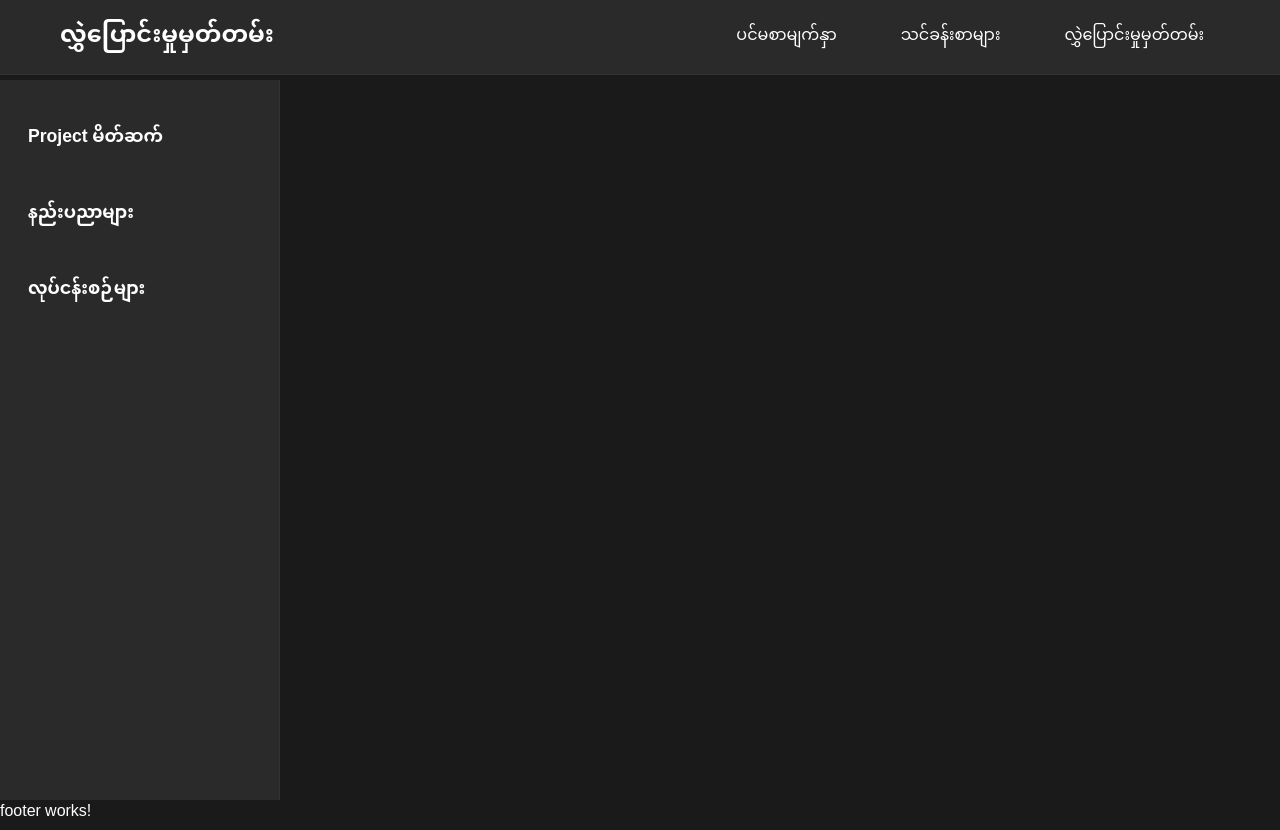
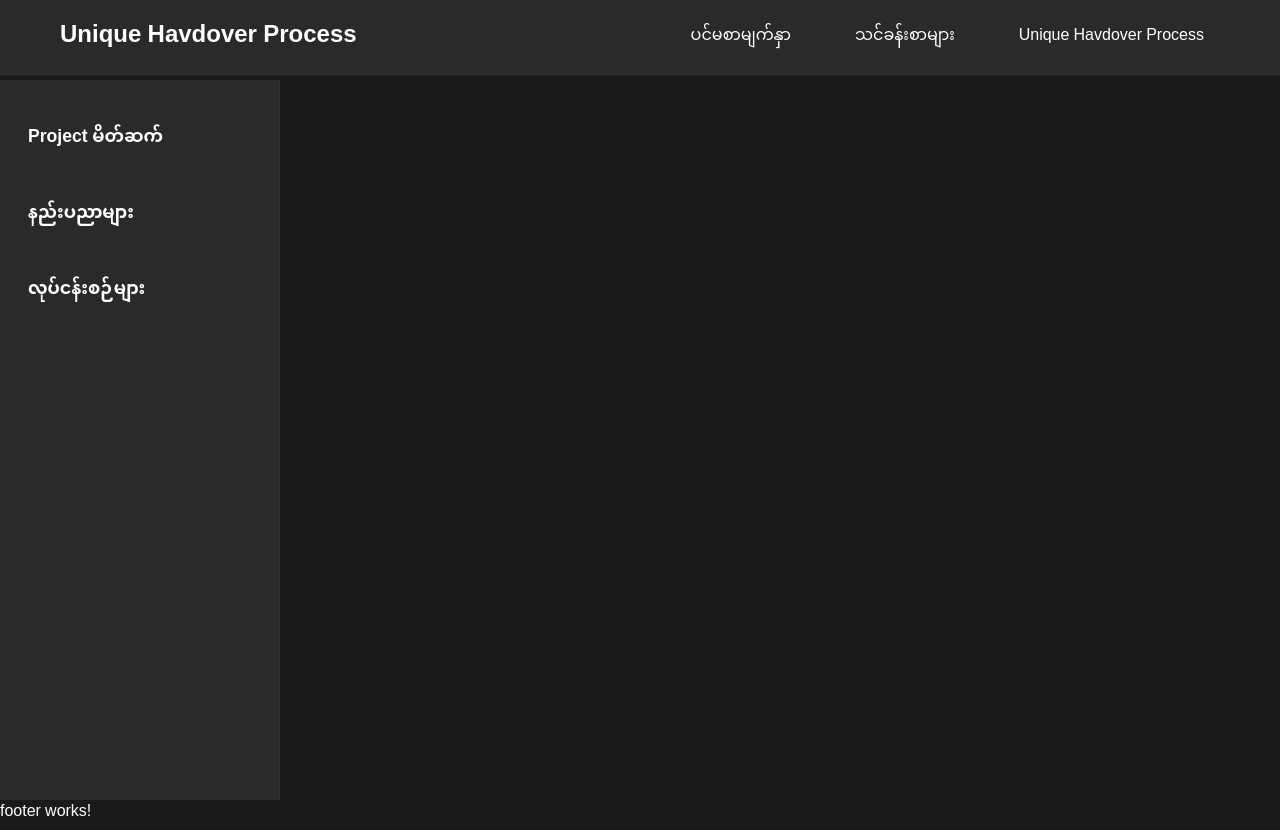
Before and after one commit to thanthtooaung-coding/handover-documentation-unique, an Angular app: page /detail/1 in a window 1280 px wide. Built offline with nearby package versions, Linux system fonts and the light colour scheme.

Commit message:
:sparkles: fixed: title

```diff
--- a/src/app/components/detail-page/detail-page.component.html
+++ b/src/app/components/detail-page/detail-page.component.html
@@ -32,7 +32,7 @@
         <section id="overview" class="content-block">
           <h2 class="myanmar-text">ခြုံငုံသုံးသပ်ချက်</h2>
           <p class="myanmar-text">
-            ဤစီမံကိန်းသည် လွှဲပြောင်းမှုမှတ်တမ်းများကို စနစ်တကျ စီမံခန့်ခွဲရန်အတွက်
+            ဤစီမံကိန်းသည် Unique Havdover Processများကို စနစ်တကျ စီမံခန့်ခွဲရန်အတွက်
             ဖန်တီးထားသော Angular အပ်ပလီကေးရှင်းဖြစ်သည်။ ၎င်းသည် အဖွဲ့အစည်းများအတွက်
             ပရောဂျက်များ၊ လုပ်ငန်းစဉ်များနှင့် အသိပညာများကို ထိရောက်စွာ မှတ်တမ်းတင်ရန်
             ကူညီပေးသည်။
--- a/src/app/components/handover-documentation/handover-documentation.component.html
+++ b/src/app/components/handover-documentation/handover-documentation.component.html
@@ -1,6 +1,6 @@
 <div class="handover-container">
   <header class="handover-header">
-    <h1 class="myanmar-text">လွှဲပြောင်းမှုမှတ်တမ်း</h1>
+    <h1 class="myanmar-text">Unique Havdover Process</h1>
     <div class="handover-meta">
       <p class="myanmar-text">ပရောဂျက်အမည်: {{ projectInfo.name }}</p>
       <p class="myanmar-text">ဗားရှင်း: {{ projectInfo.version }}</p>
@@ -13,7 +13,7 @@
     <div class="content-block">
       <p class="myanmar-text">
         ဤပရောဂျက်သည် Angular Framework ကို အသုံးပြု၍ တည်ဆောက်ထားသော
-        လွှဲပြောင်းမှုမှတ်တမ်းစီမံခန့်ခွဲမှုစနစ်ဖြစ်သည်။ ၎င်းတွင် မြန်မာဘာသာ
+        Unique Havdover Processစီမံခန့်ခွဲမှုစနစ်ဖြစ်သည်။ ၎င်းတွင် မြန်မာဘာသာ
         အပြည့်အစုံ ပံ့ပိုးမှုရှိပြီး responsive design ဖြင့် တည်ဆောက်ထားသည်။
       </p>
 
--- a/src/app/components/header/header.component.html
+++ b/src/app/components/header/header.component.html
@@ -2,12 +2,12 @@
   <div class="container">
     <nav class="nav">
       <div class="logo">
-        <h2 class="myanmar-text">လွှဲပြောင်းမှုမှတ်တမ်း</h2>
+        <h2 class="myanmar-text">Unique Havdover Process</h2>
       </div>
       <div class="nav-links">
         <a routerLink="/" class="myanmar-text">ပင်မစာမျက်နှာ</a>
         <a routerLink="/detail/introduction" class="myanmar-text">သင်ခန်းစာများ</a>
-        <a routerLink="/handover" class="myanmar-text">လွှဲပြောင်းမှုမှတ်တမ်း</a>
+        <a routerLink="/handover" class="myanmar-text">Unique Havdover Process</a>
       </div>
     </nav>
   </div>
--- a/src/app/components/hero/hero.component.html
+++ b/src/app/components/hero/hero.component.html
@@ -1,7 +1,7 @@
 <section class="hero">
   <div class="container">
     <div class="hero-content">
-      <h1 class="hero-title">လွှဲပြောင်းမှုမှတ်တမ်း</h1>
+      <h1 class="hero-title">Unique Havdover Process</h1>
       <p class="hero-subtitle">
         စီမံကိန်းများ၊ လုပ်ငန်းစဉ်များနှင့် အသိပညာများကို
         စနစ်တကျမှတ်တမ်းတင်ရန်
```
